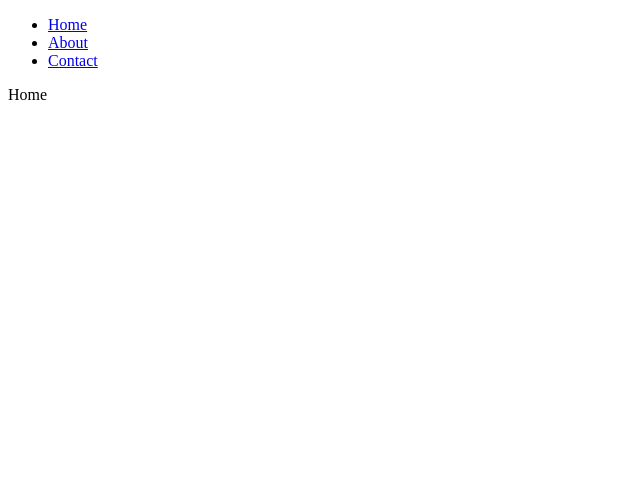
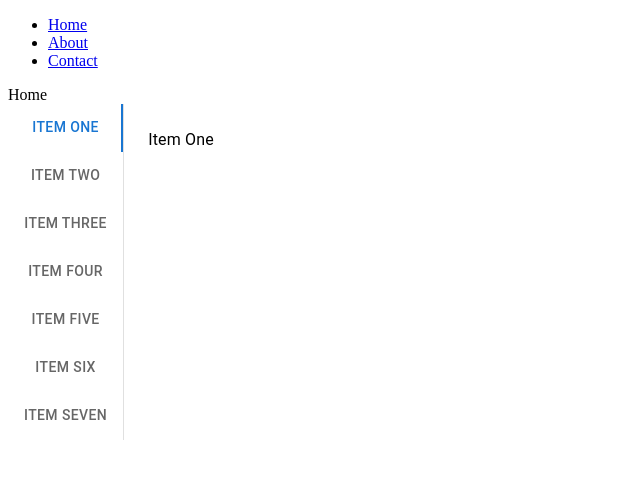
Before and after one commit to IrrationalCucumber/Chat-for-web-application-frontend, a React (Vite) app: page / in a window 1280 px wide. Shown: the top 478 px of the page, without its empty margins (0-640 px from the left). Built offline with nearby package versions, Linux system fonts and the light colour scheme.

Commit message:
Intalled MUI Added Tabs

```diff
--- a/package.json
+++ b/package.json
@@ -10,6 +10,9 @@
     "preview": "vite preview"
   },
   "dependencies": {
+    "@emotion/react": "^11.14.0",
+    "@emotion/styled": "^11.14.1",
+    "@mui/material": "^6.0.0",
     "react": "^19.1.0",
     "react-dom": "^19.1.0",
     "react-router-dom": "^7.6.3"
--- a/src/route/Home.tsx
+++ b/src/route/Home.tsx
@@ -1,10 +1,96 @@
 import Navbar from "../components/Navbar";
+import Tabs from "@mui/material/Tabs";
+import Tab from "@mui/material/Tab";
+import Typography from "@mui/material/Typography";
+import Box from "@mui/material/Box";
+import { useState } from "react";
 
+interface TabPanelProps {
+  children?: React.ReactNode;
+  index: number;
+  value: number;
+}
+function TabPanel(props: TabPanelProps) {
+  const { children, value, index, ...other } = props;
+
+  return (
+    <div
+      role="tabpanel"
+      hidden={value !== index}
+      id={`vertical-tabpanel-${index}`}
+      aria-labelledby={`vertical-tab-${index}`}
+      {...other}
+    >
+      {value === index && (
+        <Box sx={{ p: 3 }}>
+          <Typography>{children}</Typography>
+        </Box>
+      )}
+    </div>
+  );
+}
+
+function a11yProps(index: number) {
+  return {
+    id: `vertical-tab-${index}`,
+    "aria-controls": `vertical-tabpanel-${index}`,
+  };
+}
 export default function Home() {
+  const [value, setValue] = useState(0);
+
+  const handleChange = (event: React.SyntheticEvent, newValue: number) => {
+    setValue(newValue);
+  };
   return (
     <div>
       <Navbar />
       Home
+      <Box
+        sx={{
+          flexGrow: 1,
+          bgcolor: "background.paper",
+          display: "flex",
+        }}
+      >
+        <Tabs
+          orientation="vertical"
+          variant="scrollable"
+          value={value}
+          onChange={handleChange}
+          aria-label="Vertical tabs example"
+          sx={{ borderRight: 1, borderColor: "divider" }}
+        >
+          <Tab label="Item One" {...a11yProps(0)} />
+          <Tab label="Item Two" {...a11yProps(1)} />
+          <Tab label="Item Three" {...a11yProps(2)} />
+          <Tab label="Item Four" {...a11yProps(3)} />
+          <Tab label="Item Five" {...a11yProps(4)} />
+          <Tab label="Item Six" {...a11yProps(5)} />
+          <Tab label="Item Seven" {...a11yProps(6)} />
+        </Tabs>
+        <TabPanel value={value} index={0}>
+          Item One
+        </TabPanel>
+        <TabPanel value={value} index={1}>
+          Item Two
+        </TabPanel>
+        <TabPanel value={value} index={2}>
+          Item Three
+        </TabPanel>
+        <TabPanel value={value} index={3}>
+          Item Four
+        </TabPanel>
+        <TabPanel value={value} index={4}>
+          Item Five
+        </TabPanel>
+        <TabPanel value={value} index={5}>
+          Item Six
+        </TabPanel>
+        <TabPanel value={value} index={6}>
+          Item Seven
+        </TabPanel>
+      </Box>
     </div>
   );
 }
```
Also changed, not shown: 1 other file (tests, documents, lock files or other folders).
